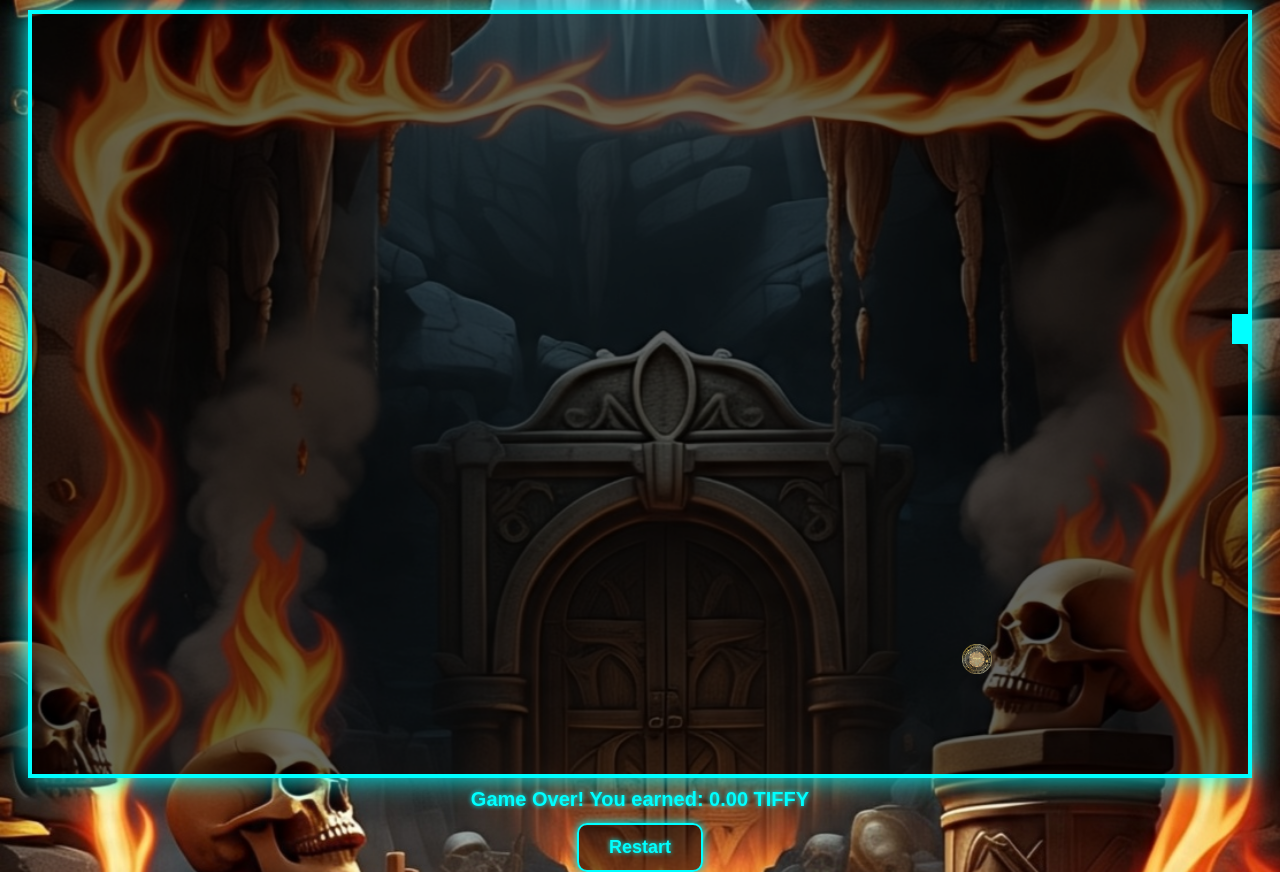
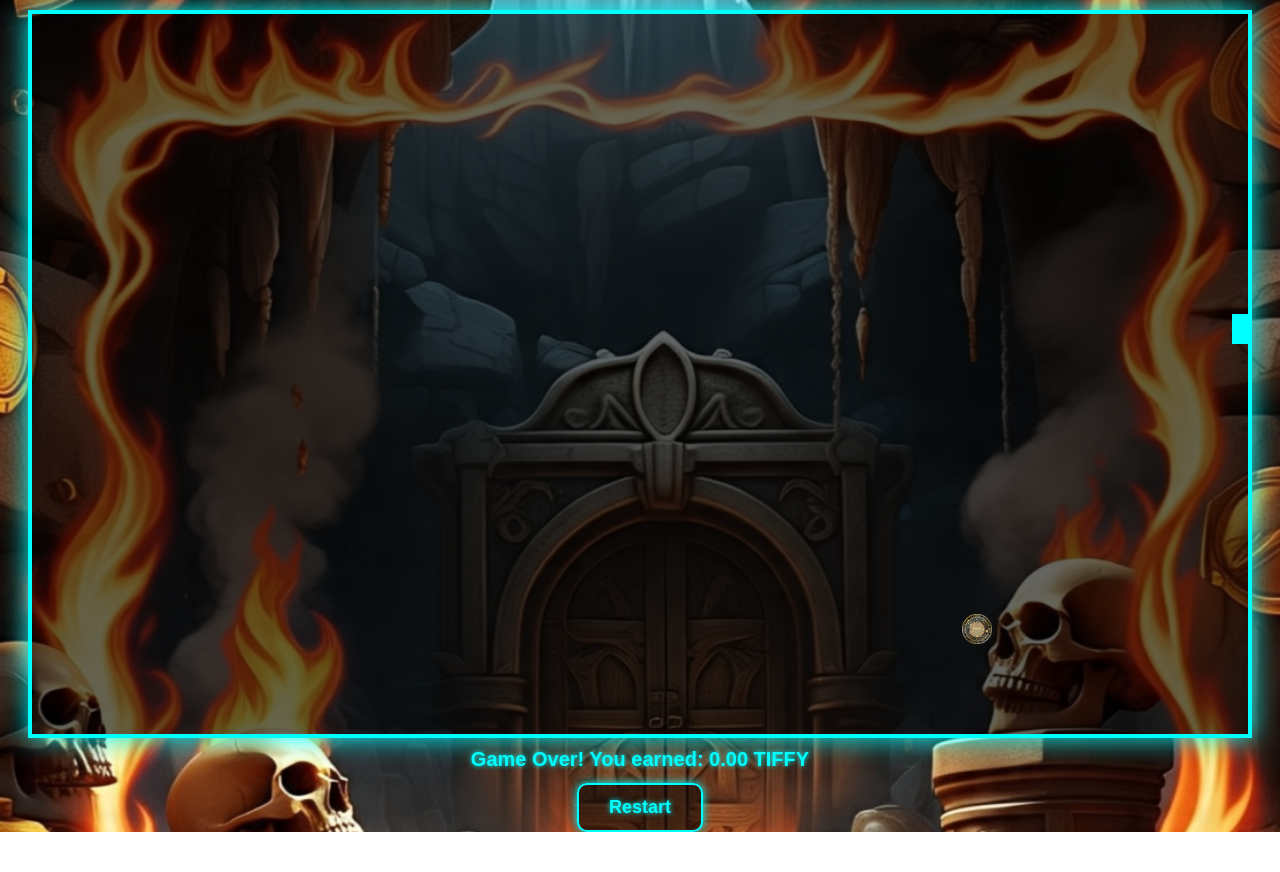
Before and after one commit to TiffyAI/Snake, a plain HTML site: page index.html in a window 1280 px wide. After the commit the page ends 832 px from the top, so only its background shows below. Drawn offline with Linux system fonts and the light colour scheme.

Commit message:
Update index.html

```diff
--- a/index.html
+++ b/index.html
@@ -23,7 +23,7 @@
       border: 4px solid #0ff;
       box-shadow: 0 0 25px #0ff;
       width: 95vw;
-      height: 95vh;
+      height: 90vh; /* ⬅️ slightly smaller so score + button show */
       margin-top: 10px;
     }
 
@@ -64,7 +64,7 @@
 
     function resizeCanvas() {
       canvas.width = window.innerWidth * 0.95;
-      canvas.height = window.innerHeight * 0.95;
+      canvas.height = window.innerHeight * 0.90; // match CSS
     }
     resizeCanvas();
     window.addEventListener("resize", resizeCanvas);
```
